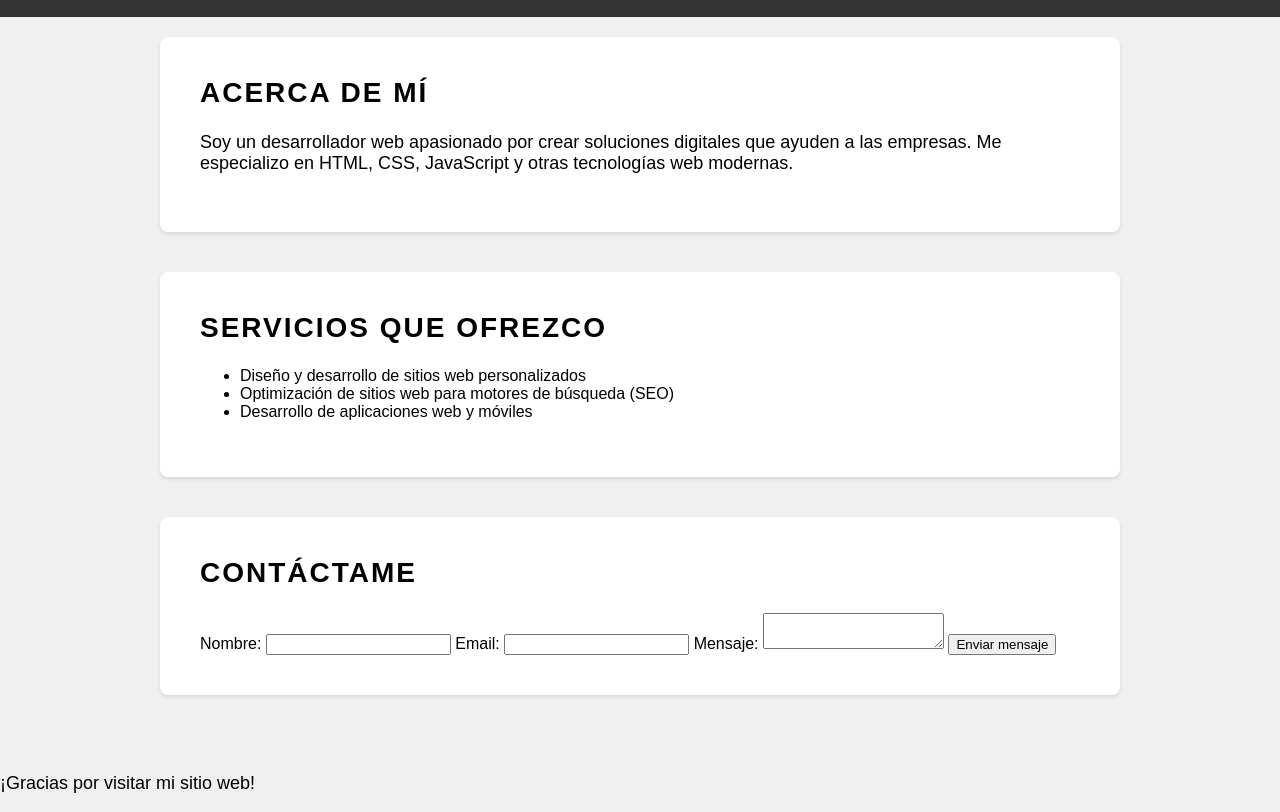
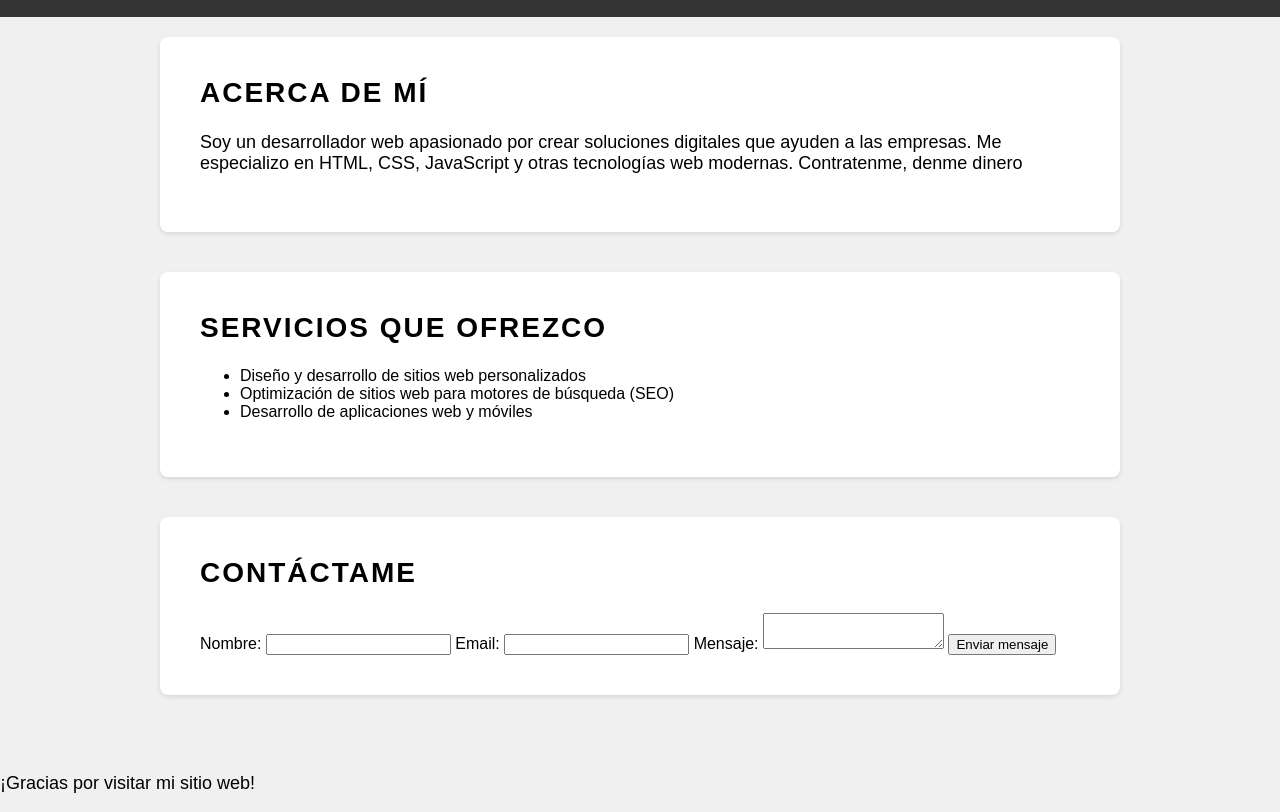
Before and after one commit to DamarisRamirez/clase-git-gitHub, a plain HTML site: page index.html in a window 1280 px wide. Shown: the part 96-908 px from the top of the page. Drawn offline with Linux system fonts and the light colour scheme.

Commit message:
Agregué contratenme, denme dinero

```diff
--- a/index.html
+++ b/index.html
@@ -19,7 +19,7 @@
     <main>
       <section id="about">
         <h2>Acerca de mí</h2>
-        <p>Soy un desarrollador web apasionado por crear soluciones digitales que ayuden a las empresas. Me especializo en HTML, CSS, JavaScript y otras tecnologías web modernas.</p>
+        <p>Soy un desarrollador web apasionado por crear soluciones digitales que ayuden a las empresas. Me especializo en HTML, CSS, JavaScript y otras tecnologías web modernas. Contratenme, denme dinero</p>
       </section>
       <section id="services">
         <h2>Servicios que ofrezco</h2>
```
